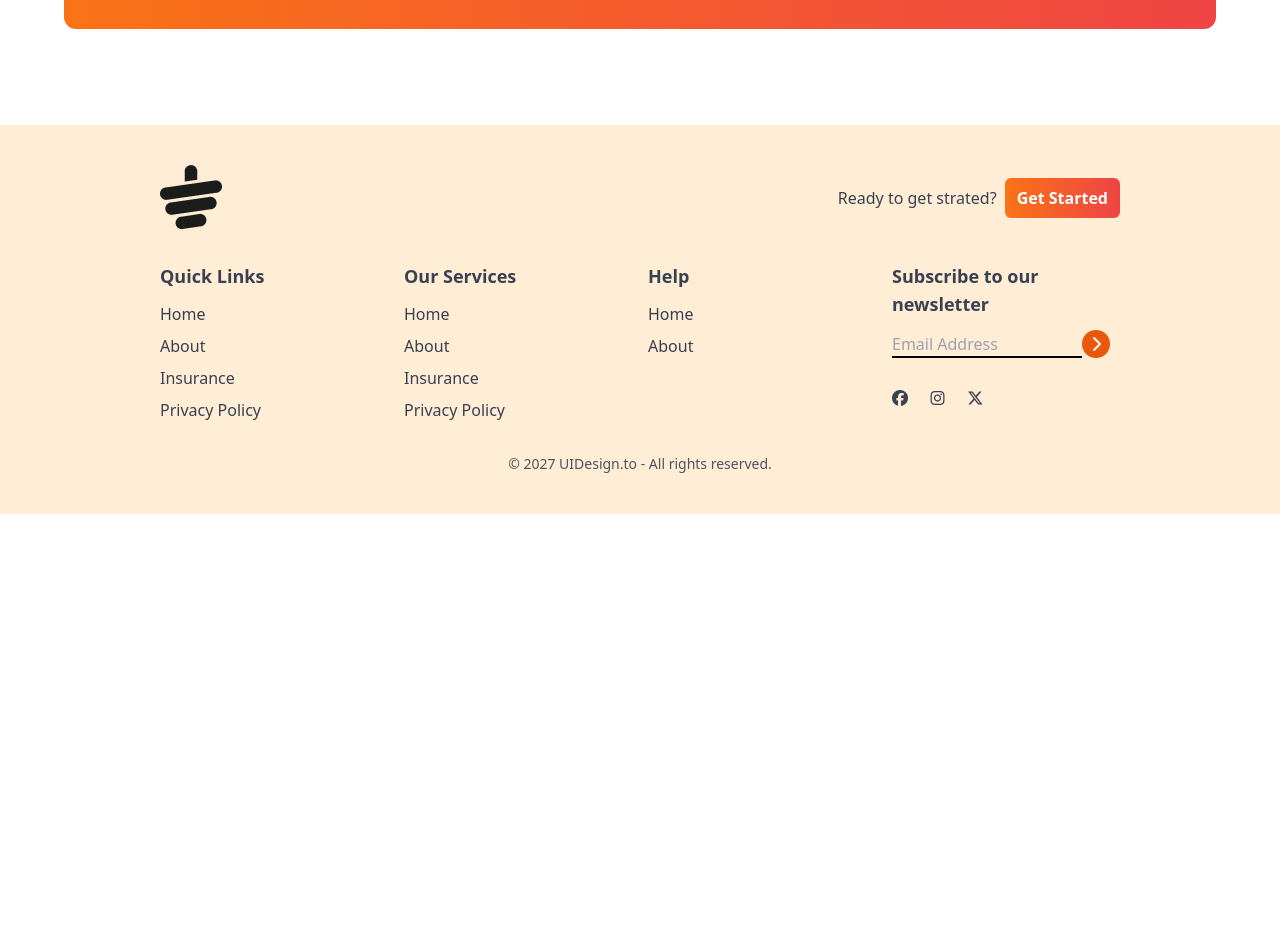
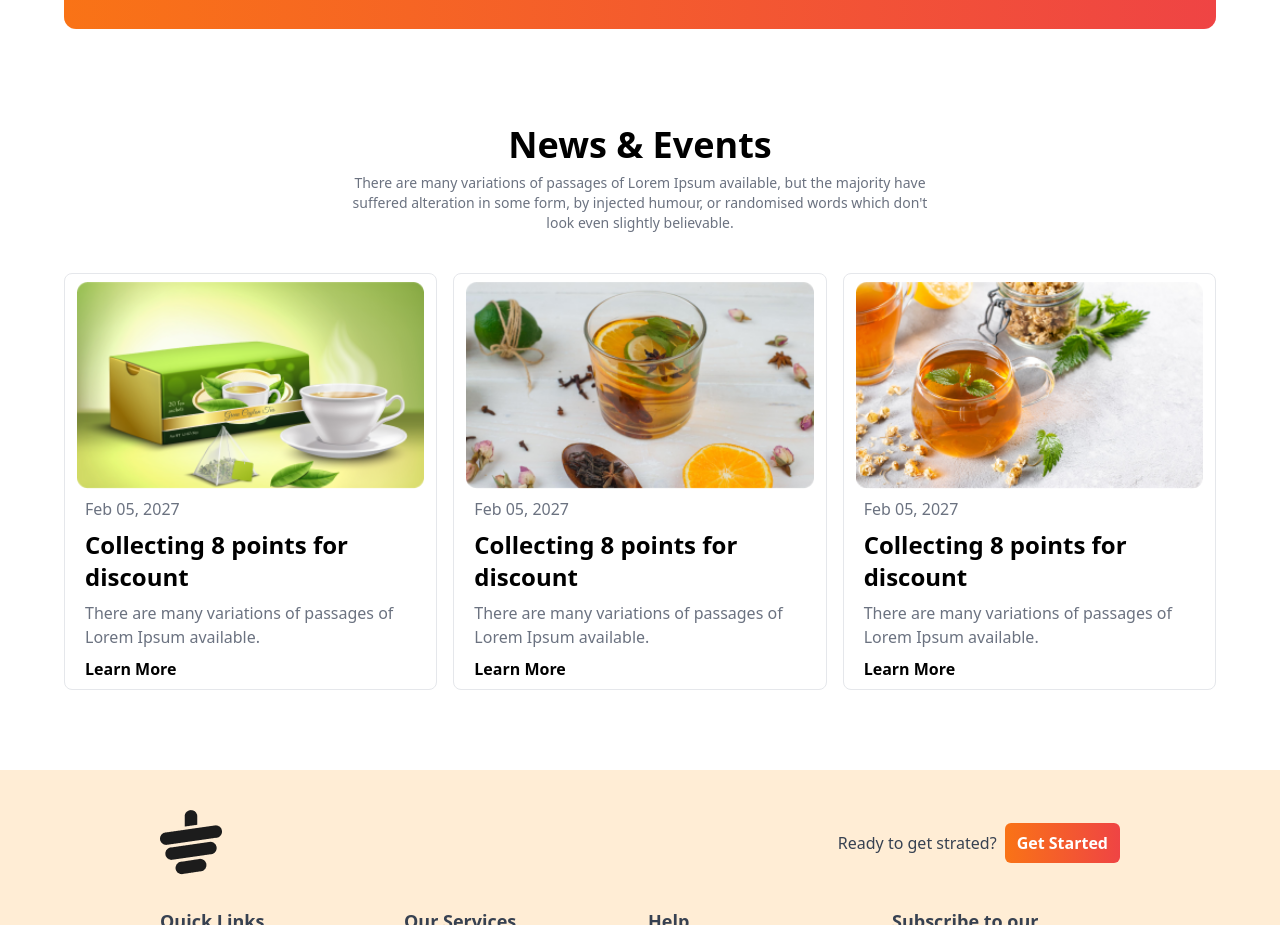
Before and after one commit to tahsin126/tea-house, a plain HTML site: page index.html in a window 1280 px wide. Shown: the part 2520-3445 px from the top of the page. Before the commit the page ends 3034 px from the top, so only its background shows below. Drawn offline with nearby package versions, Linux system fonts and the light colour scheme.

Commit message:
complete

```diff
--- a/index.html
+++ b/index.html
@@ -19,12 +19,16 @@
               colors: {
                 clifford: '#da373d',
               }
+              fontfamily: {
+                manrope: ['manrope', 'sans-sarif'
+                ]
+              }
             }
           }
         }
       </script>
 </head>
-<body>
+<body class="font-manrope">
     <!-- main content -->
      <main class="max-w-screen-xl mx-auto px-16 lg:28">
         <header class="lg:flex pt-10 mb-20">
@@ -195,7 +199,51 @@
                      </div>
                 </div>
              </section>
-
+             <!-- news & event section -->
+              <section class="mx-auto justify-center mb-20">
+                <!-- text section -->
+                <div class="mb-10 justify-center text-center mx-auto">
+                    <h2 class="text-4xl font-semibold mb-2 ">
+                        News & Events
+                    </h2>
+                    <p class="text-gray-500 text-sm max-w-xl mx-auto">
+                        There are many variations of passages of Lorem Ipsum available, but the majority have suffered alteration in some form, by injected humour, or randomised words which don't look even slightly believable.
+                    </p>
+                </div>
+                <!-- grid card section -->
+                <div class="grid grid-cols-1 md:grid-cols-3 gap-4">
+                    <!-- first card -->
+                    <div class="border border-1-black-900 rounded-lg flex flex-col justify-center px-3 py-2">
+                        <img  src="images/news-1.png" alt="">
+                        <div class="px-2 ">
+                            <p class="text-gray-500 font-medium my-2">Feb 05, 2027</p>
+                        <h2 class="font-bold text-2xl mb-2">Collecting 8 points for discount</h2>
+                        <p class="text-gray-500 font-normal mb-2">There are many variations of passages of Lorem Ipsum available.</p>
+                        <a class="font-semibold mb-4" href="#">Learn More</a>
+                        </div>
+                    </div>
+                    <!-- second card -->
+                    <div class="border border-1-black-900 rounded-lg flex flex-col justify-center px-3 py-2">
+                        <img  src="images/news-2.png" alt="">
+                        <div class="px-2 ">
+                            <p class="text-gray-500 font-medium my-2">Feb 05, 2027</p>
+                        <h2 class="font-bold text-2xl mb-2">Collecting 8 points for discount</h2>
+                        <p class="text-gray-500 font-normal mb-2">There are many variations of passages of Lorem Ipsum available.</p>
+                        <a class="font-semibold mb-4" href="#">Learn More</a>
+                        </div>
+                    </div>
+                    <!-- third card -->
+                    <div class="border border-1-black-900 rounded-lg flex flex-col justify-center px-3 py-2">
+                        <img  src="images/news-3.png" alt="">
+                        <div class="px-2 ">
+                            <p class="text-gray-500 font-medium my-2">Feb 05, 2027</p>
+                        <h2 class="font-bold text-2xl mb-2">Collecting 8 points for discount</h2>
+                        <p class="text-gray-500 font-normal mb-2">There are many variations of passages of Lorem Ipsum available.</p>
+                        <a class="font-semibold mb-4" href="#">Learn More</a>
+                        </div>
+                    </div>
+                 </div>
+              </section>
 
      </main>
      <!-- footer section -->
```
